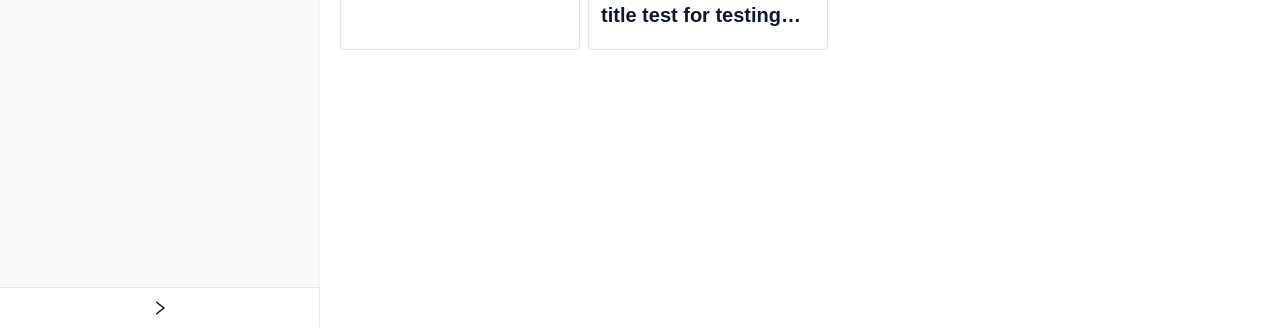
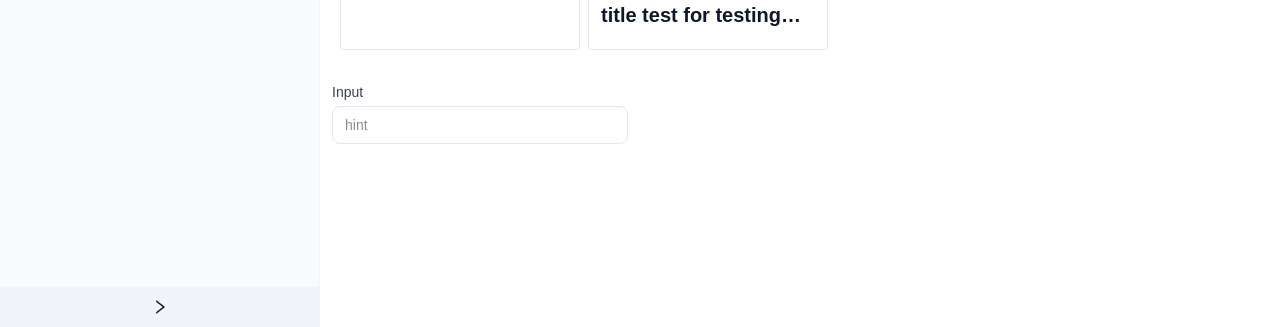
Before and after one commit to Fupaopaopaopao/compnents-lib, a Next.js app: page / in a window 1280 px wide. Shown: the part 473-800 px from the top of the page. Built offline with nearby package versions, Linux system fonts and the light colour scheme.

Commit message:
implement input

```diff
--- /dev/null
+++ b/src/app/components/input/index.tsx
@@ -0,0 +1,39 @@
+import React from "react";
+
+type CustomInputProps = {
+  label?: string;
+  placeholder?: string;
+  value?: string;
+  onChange?: (e: React.ChangeEvent<HTMLInputElement>) => void;
+  type?: string;
+  error?: string;
+  disabled?: boolean;
+};
+
+export const CustomInput: React.FC<CustomInputProps> = ({
+  label,
+  placeholder,
+  value,
+  onChange,
+  type = "text",
+  error,
+  disabled = false,
+}) => {
+  return (
+    <div className="flex flex-col w-full">
+      {label && <label className="mb-1 text-sm font-medium text-gray-700">{label}</label>}
+      <input
+        type={type}
+        placeholder={placeholder}
+        value={value}
+        onChange={onChange}
+        disabled={disabled}
+        className={`px-3 py-2 border border-slate-200 rounded-lg text-sm focus:outline-none focus:ring-2 focus:ring-slate-100 transition duration-300 ease-in-out
+        ${error ? "border-red-500" : "border-gray-300"}
+        ${disabled ? "bg-gray-100 cursor-not-allowed" : "bg-white"}
+        `}
+      />
+      {error && <span className="text-sm text-red-500 mt-1">{error}</span>}
+    </div>
+  );
+};
--- a/src/app/components/sider/index.tsx
+++ b/src/app/components/sider/index.tsx
@@ -17,11 +17,11 @@ export const Sider = (props: SiderProps) => {
 
 
   return (
-    <div className={`h-screen flex flex-col transtion duration-300 ease-in-out ${collapse?"w-15":"w-80"}`}>
+    <div className={`relative h-screen flex flex-col transtion duration-300 ease-in-out ${collapse?"w-15":"w-80"}`}>
       <div className="overflow-y-auto h-full py-4 px-2 mt-15 border-r border-slate-100  bg-slate-50">
         <Menu items={props.items} collapse={collapse}/>
       </div>
-      <div className="absolute bottom-0 border-t border-r border-slate-200 bg-white h-10 w-[inherit] flex justify-center items-center trainsition duration-300 ease-in-out hover:bg-slate-100" onClick={handelCollapse}>
+      <div className="absolute bottom-0 border-r border-slate-100 bg-slate-100 h-10 w-full flex justify-center items-center" onClick={handelCollapse}>
         <div className={`flex justify-center items-center transition duration-300 ease-in-out transform origin-center ${collapse ?"rotate-0":"rotate-180"}`}>
           <LeftOutlined />
         </div>
--- a/src/app/page.tsx
+++ b/src/app/page.tsx
@@ -6,6 +6,7 @@ import { EditOutlined } from "@ant-design/icons";
 import { CustomModal } from "./components/modal";
 import { useState } from "react";
 import { CustomDropDown, DropdownItem } from "./components/dropdown";
+import { CustomInput } from "./components/input";
 
 
 export default function Home() {
@@ -72,6 +73,8 @@ export default function Home() {
             onCancel={handleCancel}
           />
         </div>
+        <div className="w-80 p-3"><CustomInput placeholder="hint" label="Input"/></div>
+
       </div>
     </div>
   );
```
